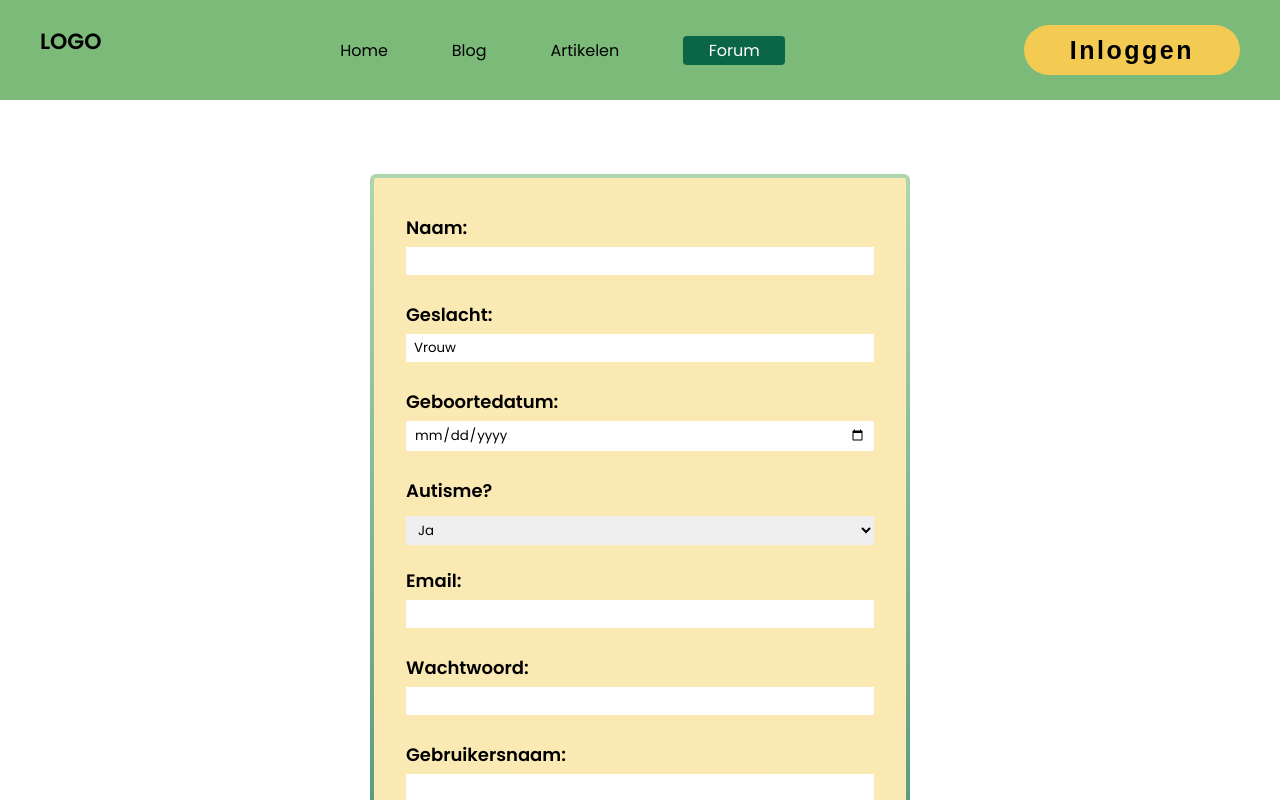
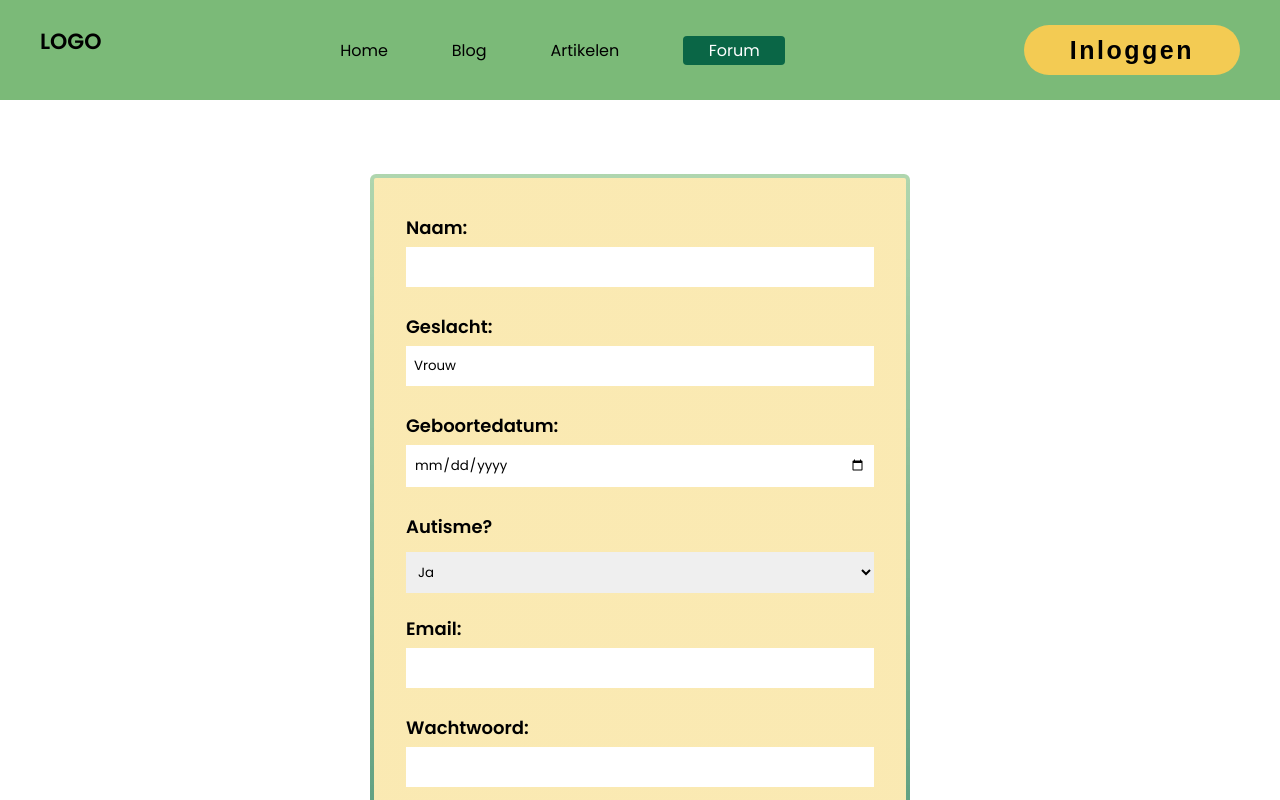
Before and after one commit to TamaraDeBeer/Frontend-AutiWomen, a React (Vite) app: page /register in a window 1280 px wide. Shown: the top 800 px of the page. Built offline with nearby package versions, Linux system fonts and the light colour scheme; the HTML template or start-up script is replaced by a standard one.

Commit message:
forum create post pagina compleet inclusief styling

```diff
--- a/src/components/inputField/InputField.module.css
+++ b/src/components/inputField/InputField.module.css
@@ -6,7 +6,7 @@
 
 .input-field {
   width: 100%;
-  padding: 4px 8px;
+  padding: 10px 8px;
   margin: 6px 0;
   border: none;
   font-family: 'Poppins', sans-serif;
--- a/src/pages/accountRegister/AccountRegister.jsx
+++ b/src/pages/accountRegister/AccountRegister.jsx
@@ -75,10 +75,11 @@ function AccountRegister() {
                     />
 
                     <p className={styles['section-register__autism']}>Autisme?</p>
-                    <select {...register("Autisme", { required: true })}>
+                    <select {...register("autisme", { required: true })}>
                         <option value="Ja">Ja</option>
                         <option value="Nee">Nee</option>
                         <option value="Vermoeden">Vermoeden</option>
+                        {errors['autisme'] && <p>{errors['autisme'].message}</p>}
                     </select>
 
                     {/*als je naar extra invoerveld jaartal diagnose react hoofdstuk 6.5*/}
--- a/src/pages/accountRegister/AccountRegister.module.css
+++ b/src/pages/accountRegister/AccountRegister.module.css
@@ -37,9 +37,9 @@
     text-align: left;
 }
 
-select {
+.register-form select {
     width: 100%;
-    padding: 4px 8px;
+    padding: 10px 8px;
     margin: 0 0 6px 0;
     border: none;
     font-family: 'Poppins', sans-serif;
--- a/src/pages/forumCreate/ForumCreate.jsx
+++ b/src/pages/forumCreate/ForumCreate.jsx
@@ -82,7 +82,7 @@ function ForumCreate() {
                         </label>
 
                         <p className={styles['forum-form__topic']}>Selecteer het bijpassende onderwerp:</p>
-                        <select {...register("topic", { required: true })}>
+                        <select className={styles['forum-form__topic-select']} {...register("topic", {required: true})}>
                             <option value="fysiek">Fysieke Gezondheid</option>
                             <option value="mentaal">Mentale Gezondheid</option>
                             <option value="structuur">Structuur</option>
@@ -93,12 +93,13 @@ function ForumCreate() {
                             <option value="vriendschappen">Vriendschappen</option>
                             <option value="rouw">Rouw</option>
                             <option value="overig">Overig</option>
+                            {errors['topic'] && <p>{errors['topic'].message}</p>}
                         </select>
 
 
                         <div className={styles['forum-form__buttons']}>
-                        <Button type="reset">Annuleren</Button>
-                        <Button type="submit">Verstuur</Button>
+                            <Button type="reset">Annuleren</Button>
+                            <Button type="submit">Verstuur</Button>
                         </div>
 
                     </form>
--- a/src/pages/forumCreate/ForumCreate.module.css
+++ b/src/pages/forumCreate/ForumCreate.module.css
@@ -3,6 +3,7 @@
     flex-direction: row;
     justify-content: center;
     padding: 20px 0;
+    background-color: var(--primary-bg-color);
 }
 
 .inner-container {
@@ -33,7 +34,7 @@
     flex-direction: column;
     padding: 32px;
     gap: 1.25rem;
-    background: linear-gradient(hsla(46, 88%, 84%, 50), hsla(46, 88%, 84%, 50)) padding-box,
+    background: linear-gradient(var(--secondary-bg-color), var(--secondary-bg-color)) padding-box,
     linear-gradient(180deg, rgba(122, 186, 120, 0.60) 0%, rgba(10, 104, 71, 0.80) 100%) border-box;
     border-radius: 6px;
     border: 4px solid transparent;
@@ -50,6 +51,7 @@
     display: flex;
     flex-direction: column;
     font-family: 'Poppins', sans-serif;
+    font-size: 1.125rem;
     font-weight: bold;
     color: var(--primary-text-color);
 }
@@ -61,6 +63,7 @@ textarea {
     border: none;
     font-family: 'Poppins', sans-serif;
     color: var(--primary-text-color);
+    background-color: var(--primary-bg-color)
 }
 
 textarea:focus {
@@ -73,3 +76,17 @@ textarea:focus {
     flex-direction: row;
     justify-content: space-between;
 }
+
+.forum-form__topic-select {
+    background-color: var(--primary-bg-color);
+    width: 100%;
+    padding: 10px 8px;
+    margin: 0 0 6px 0;
+    border: none;
+    font-family: 'Poppins', sans-serif;
+    color: var(--primary-text-color);
+}
+
+.forum-form input {
+    background-color: var(--primary-bg-color);
+}
```
